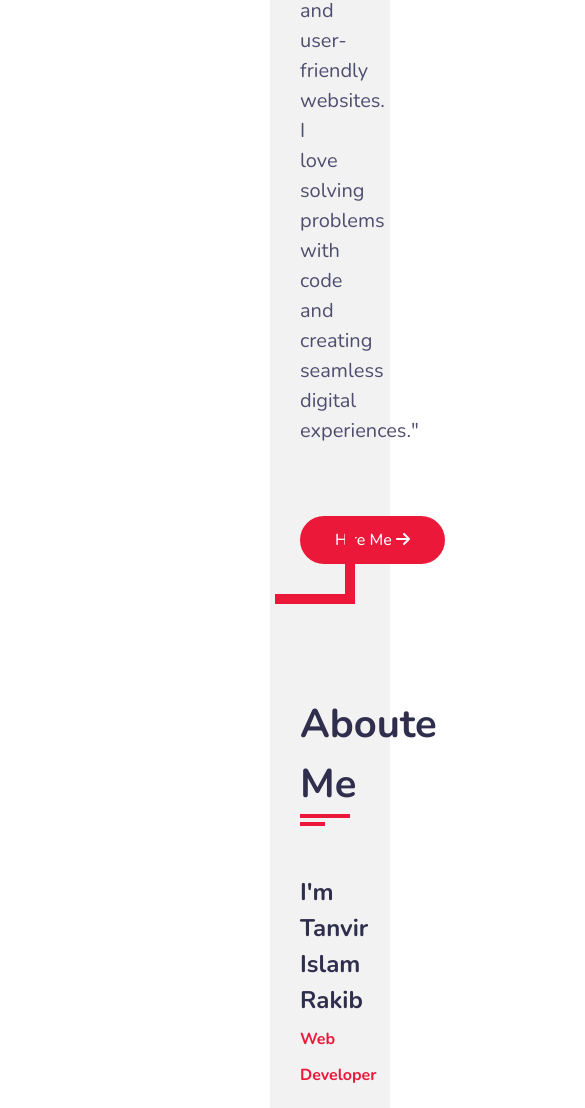
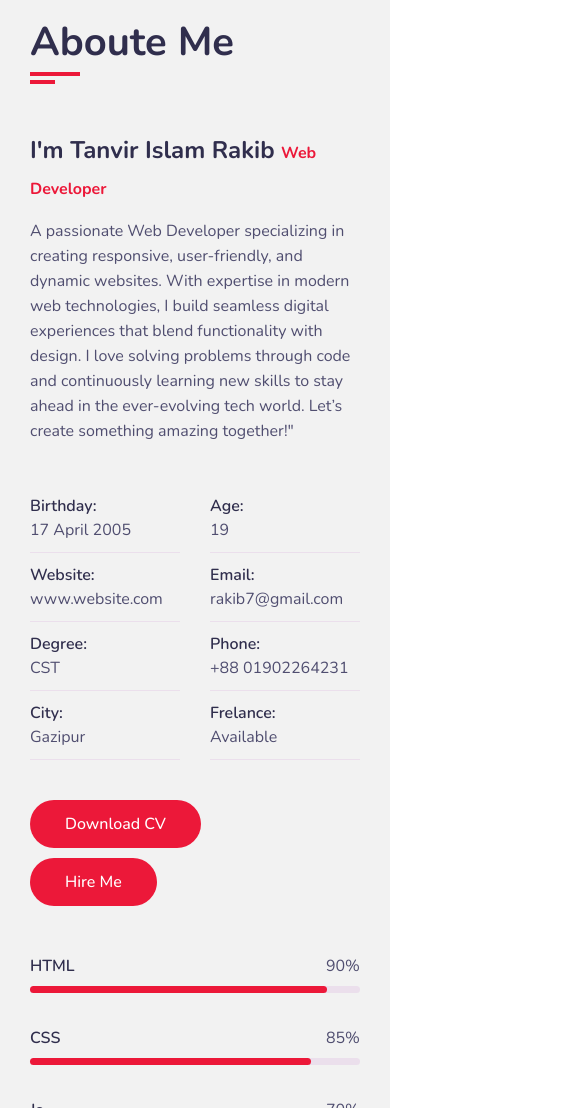
Before and after one commit to mdtanvirislamrakib/protfolio-website, a plain HTML site: page index.html in a window 390 px wide. Shown: the part 892-2000 px from the top of the page, 585 px wide, since content can reach past the window. Drawn offline with nearby package versions, Linux system fonts and the light colour scheme; a web font is replaced by a local one.

Commit message:
responsive this website

```diff
--- a/style.css
+++ b/style.css
@@ -668,3 +668,47 @@ h3.my-profession {
     padding: 0 50px;
     cursor: pointer;
 }
+
+
+@media screen and (max-width: 1199px) {
+    .aside {
+        left: -270px;
+    }
+    .main-content {
+        padding-left: 0;
+    }
+    .about .about-content .personal-info .info-item p span {
+        display: block;
+        margin-left: 0;
+    }
+}
+@media screen and (max-width: 991px) {
+
+    .home .home-info {
+        flex: 0 0 100%;
+        max-width: 100%;
+    }
+    .home .home-img {
+        display: none;
+    }
+    .contact .contact-info-item,
+    .protfolio .protfolio-item,
+    .service .service-item {
+        flex: 0 0 50%;
+        max-width: 50%;
+    }
+}
+
+@media screen and (max-width: 767px) {
+    .contact .contact-form .col-6,
+    .contact .contact-info-item,
+    .protfolio .protfolio-item,
+    .service .service-item,
+    .about .about-content .experience,
+    .about .about-content .education,
+    .about .about-content .skills,
+    .about .about-content .personal-info {
+        flex: 0 0 100%;
+        max-width: 100%;
+    }
+}
```
